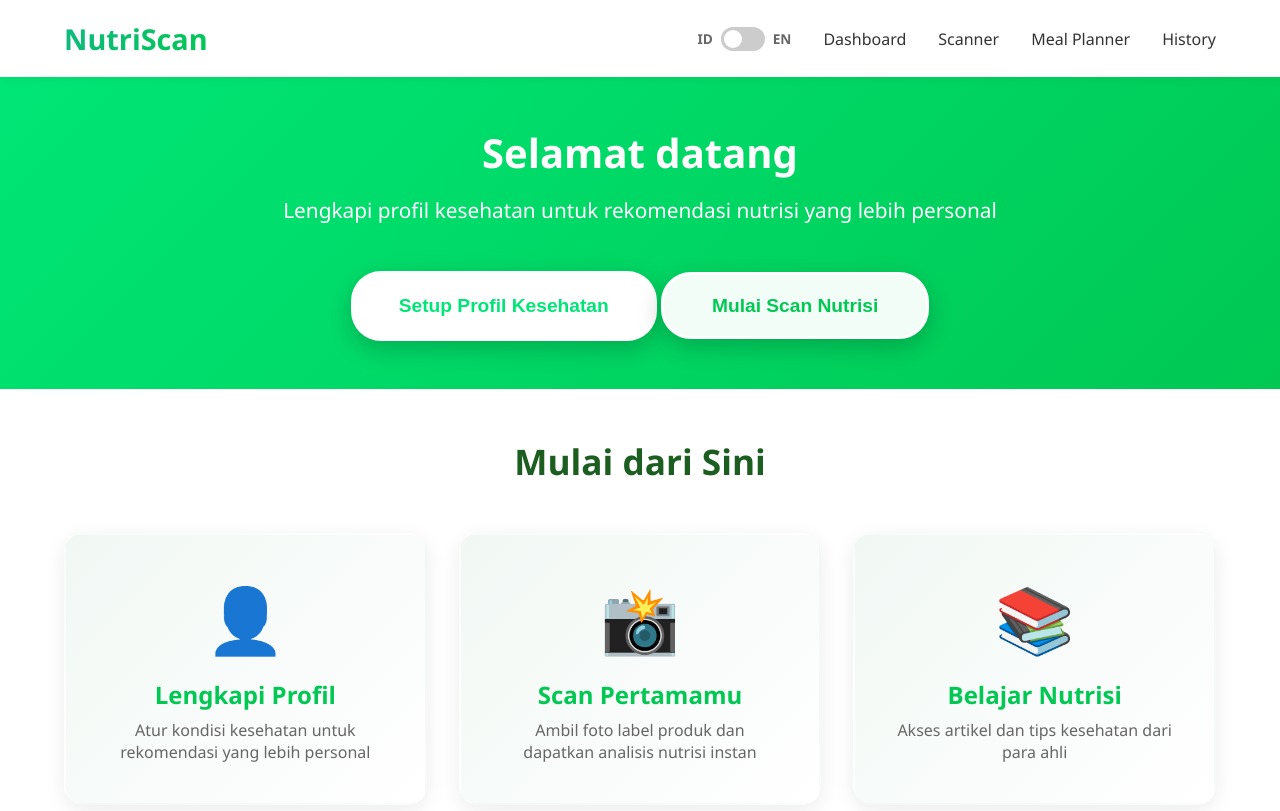
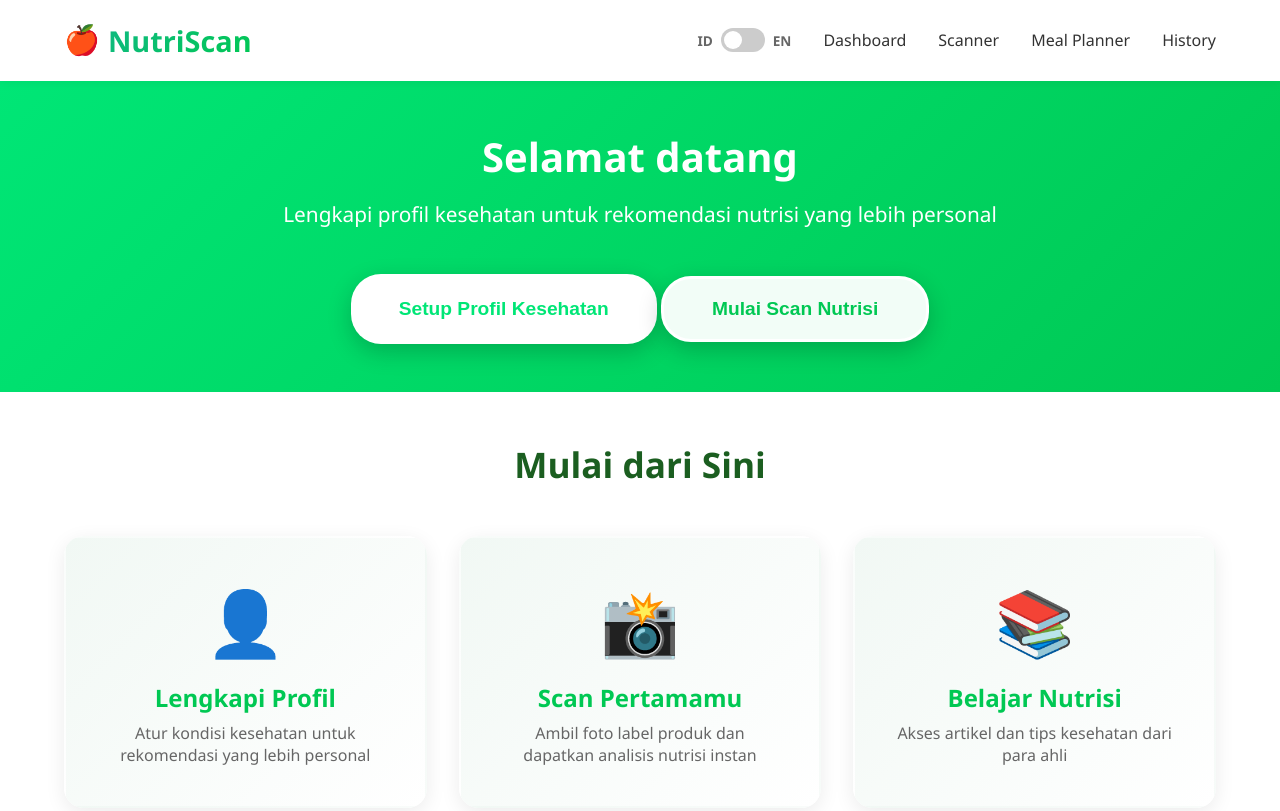
Before and after one commit to Jusabaoth/NutriScan, a website: page index.html in a window 1280 px wide. Shown: the top 811 px of the page. Drawn offline with Linux system fonts and the light colour scheme.

Commit message:
initial commit

```diff
--- a/index.html
+++ b/index.html
@@ -36,6 +36,11 @@
             align-items: center;
             gap: 0.5rem;
             cursor: pointer;
+        }
+
+        .logo-icon {
+            font-size: 1.8rem;
+            padding-bottom: 0.2rem;
         }
 
         .logo {
@@ -1198,7 +1203,8 @@
 <body>
     <!-- NAVBAR -->
     <nav class="navbar">
-        <div class="logo-section">
+        <div class="logo-section" id="logoSection">
+            <div class="logo-icon">🍎</div>
             <div class="logo">NutriScan</div>
         </div>
         <div class="nav-menu">
```
Also changed, not shown: history.html (+5 -0 lines), mealplanner.html (+5 -0 lines), scanner.html (+5 -0 lines).
